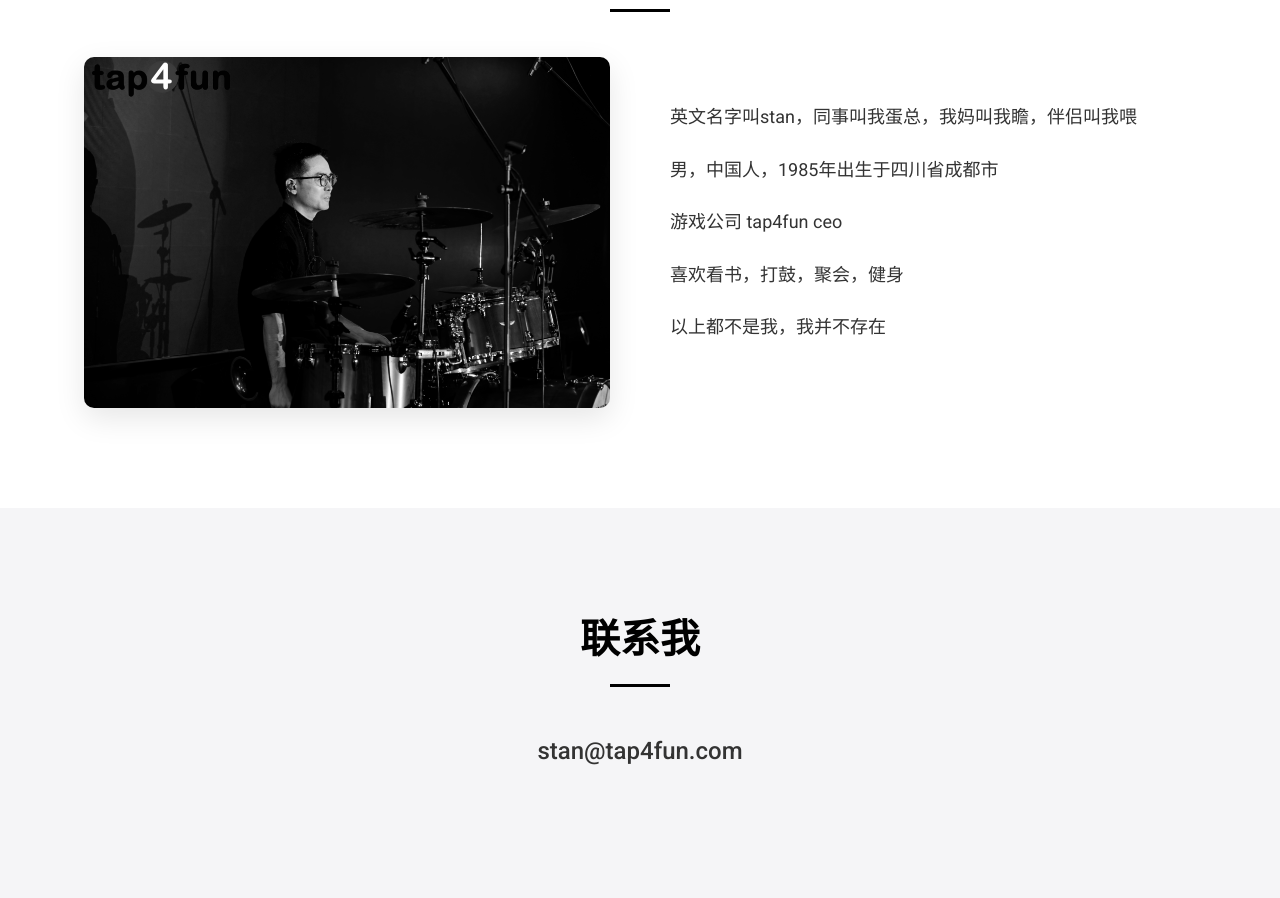
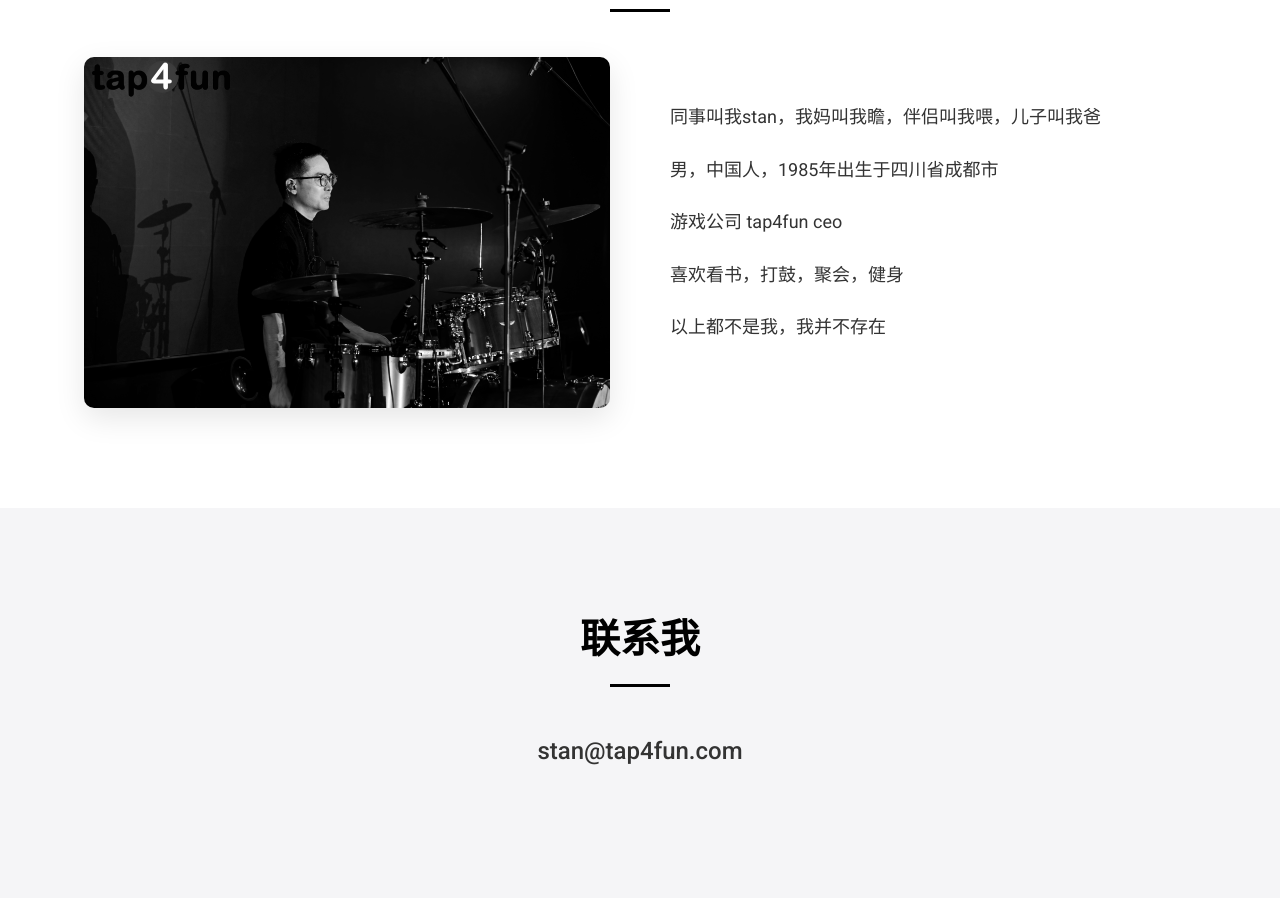
Before and after one commit to xuzizhanSTAN/xuzizhan.com, a plain HTML site: page index.html in a window 1280 px wide. Shown: the part 967-1865 px from the top of the page. Drawn offline with Linux system fonts and the light colour scheme.

Commit message:
更新内容

```diff
--- a/index.html
+++ b/index.html
@@ -49,7 +49,7 @@
                     <img src="images/profile.jpg" alt="个人照片">
                 </div>
                 <div class="about-text">
-                    <p>英文名字叫stan，同事叫我蛋总，我妈叫我瞻，伴侣叫我喂</p>
+                    <p>同事叫我stan，我妈叫我瞻，伴侣叫我喂，儿子叫我爸</p>
                     <p>男，中国人，1985年出生于四川省成都市</p>
                     <p>游戏公司 tap4fun ceo</p>
                     <p>喜欢看书，打鼓，聚会，健身</p>
```
